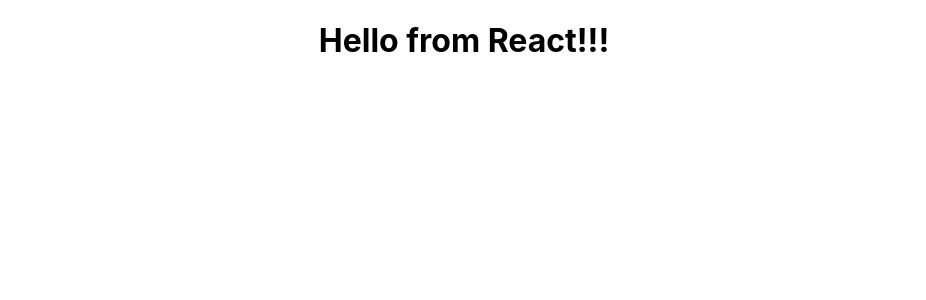
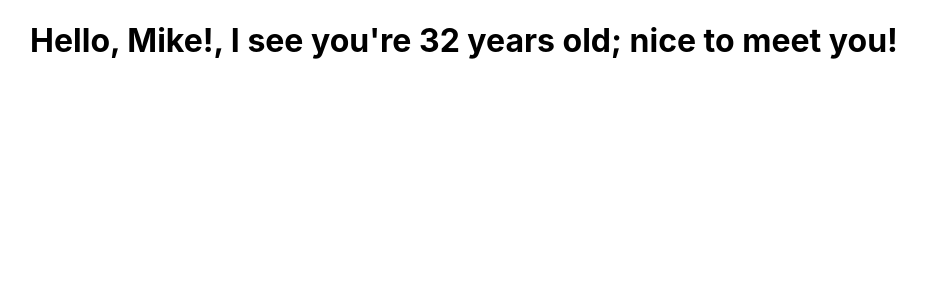
Before and after one commit to ianmeigh/gitpod-react, a React (Create React App) app in the folder my-app/: page / in a window 1280 px wide. Shown: the top 300 px of the page, without its empty margins (176-1102 px from the left). Built offline with nearby package versions, Linux system fonts and the light colour scheme.

Commit message:
📖: Functional Components - Props

```diff
--- a/my-app/src/App.jsx
+++ b/my-app/src/App.jsx
@@ -1,10 +1,10 @@
 import './App.css';
-import FunctionalGreeting from './components/FunctionalGreeting';
+import FunctionalGreetingWithProps from './components/FunctionalGreetingWithProps';
 
 function App() {
   return (
     <div className="App">
-      <FunctionalGreeting />
+      <FunctionalGreetingWithProps greeting="nice to meet you!" name="Mike" age="32" />
     </div>
   );
 }
--- /dev/null
+++ b/my-app/src/components/FunctionalGreetingWithProps.jsx
@@ -0,0 +1,8 @@
+import React from "react"; // Not required in later versions of React but including this here increases backwards compatibility
+
+const FunctionalGreetingWithProps = (props) => {
+  console.log(props);
+  return <h1>Hello, {props.name}!, I see you're {props.age} years old; {props.greeting}</h1>
+}
+
+export default FunctionalGreetingWithProps;
```
